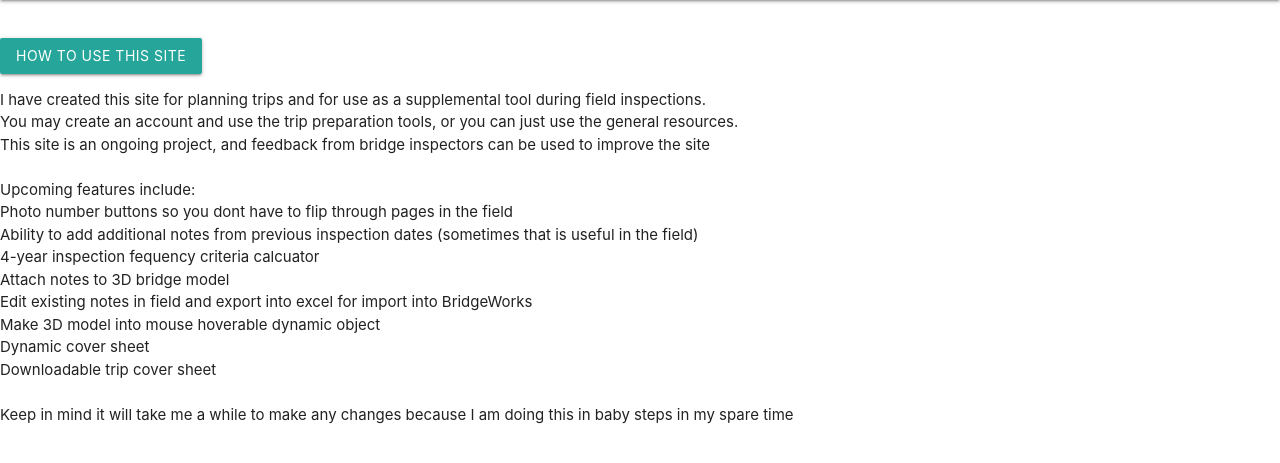
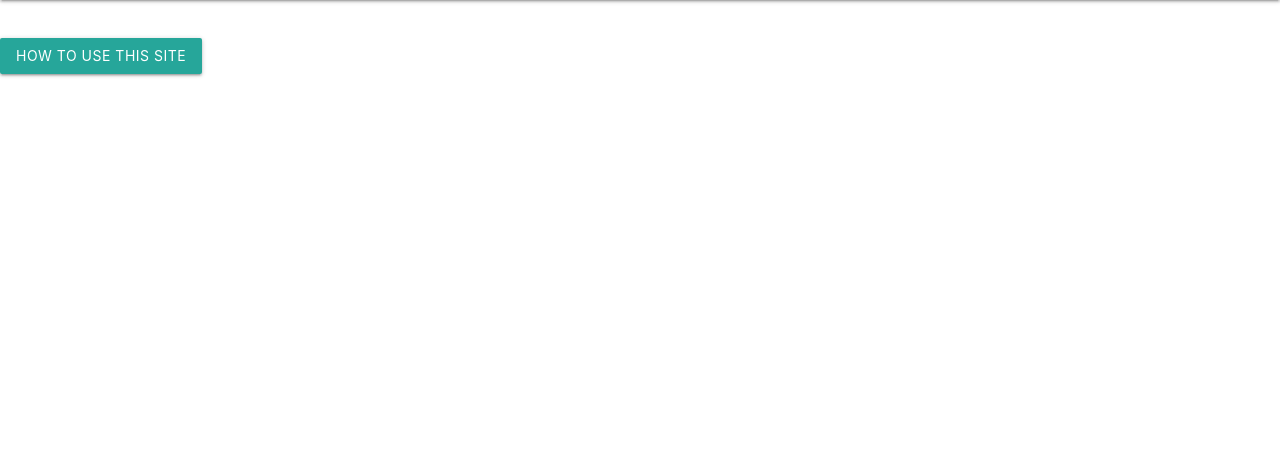
Before and after one commit to ronboutilier/bridge-tools, a Django app: page / in a window 1280 px wide. Shown: the part 64-527 px from the top of the page. Run offline with Django 3.2, Linux system fonts and the light colour scheme; parts of the project's set-up code (start-up, migrations or seed data) failed here and were passed over; some libraries are stand-ins or nearby versions.

Commit message:
Update trips.html

```diff
--- a/main/templates/main/trips.html
+++ b/main/templates/main/trips.html
@@ -40,21 +40,6 @@
 
     {% else %}
 
-            I have created this site for planning trips and for use as a supplemental tool during field inspections.<br>
-            You may create an account and use the trip preparation tools, or you can just use the general resources.<br>
-            This site is an ongoing project, and feedback from bridge inspectors can be used to improve the site<br><br>
-            Upcoming features include:<br>
-            Photo number buttons so you dont have to flip through pages in the field<br>
-            Ability to add additional notes from previous inspection dates (sometimes that is useful in the field)<br>
-            4-year inspection fequency criteria calcuator<br>
-            Attach notes to 3D bridge model<br>
-            Edit existing notes in field and export into excel for import into BridgeWorks<br>
-            Make 3D model into mouse hoverable dynamic object<br>
-            Dynamic cover sheet<br>
-            Downloadable trip cover sheet<br><br>
-
-            Keep in mind it will take me a while to make any changes because I am doing this in baby steps in my spare time<br>
-
 
 
     {% endif %}
```
